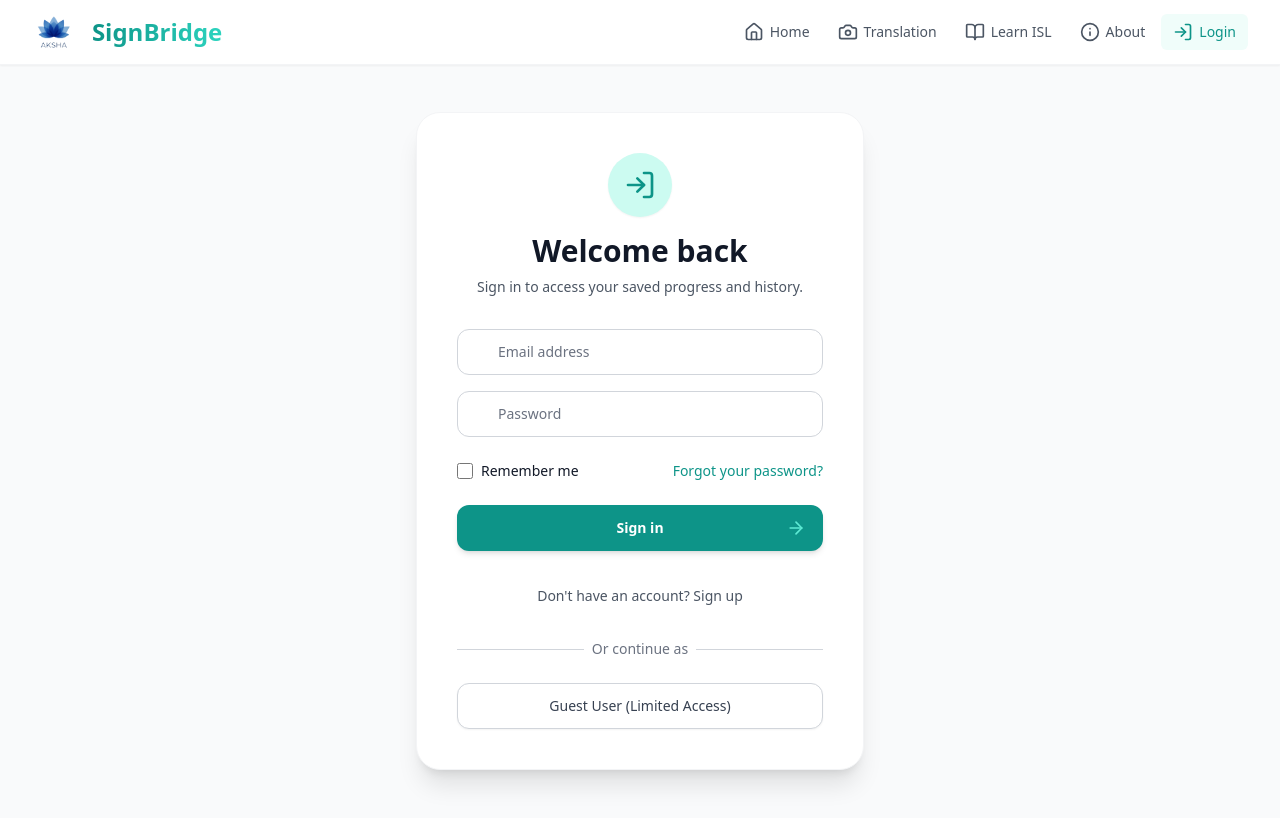
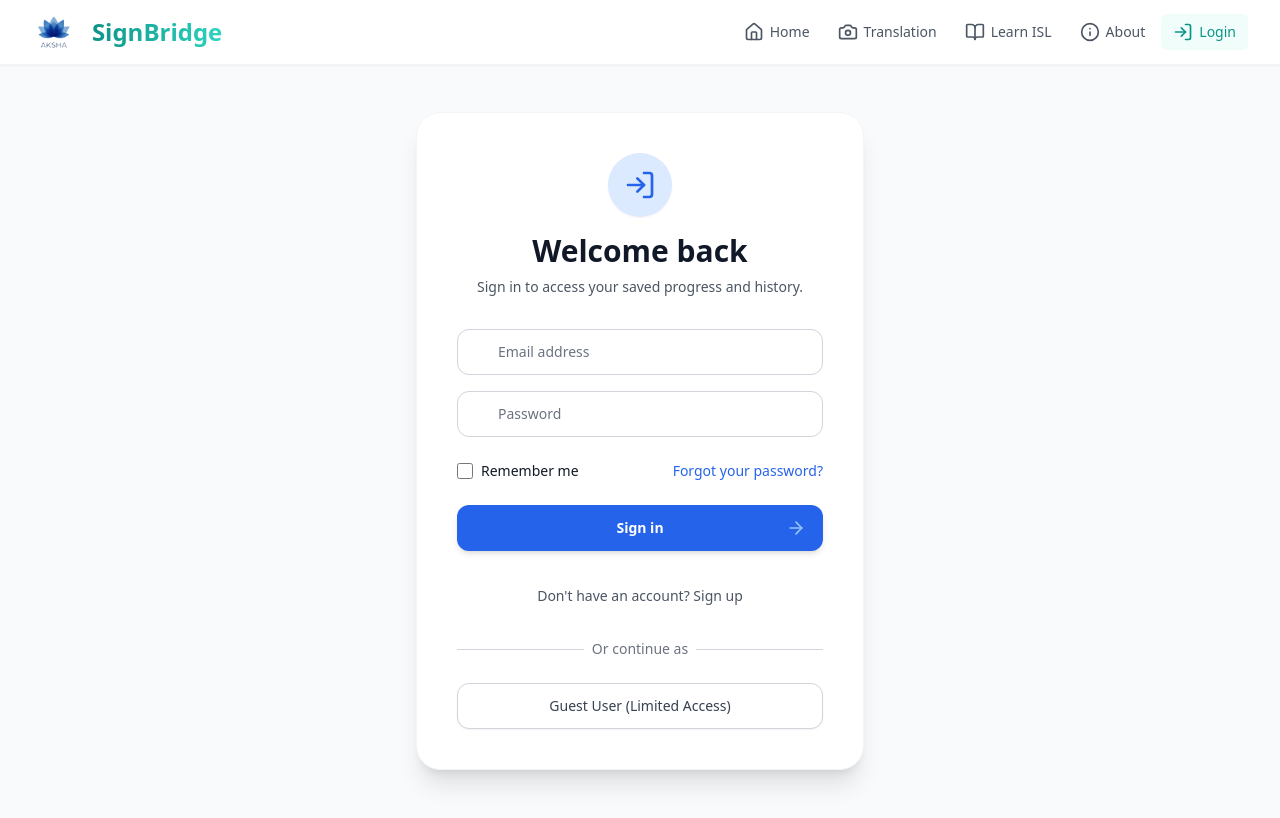
Before and after one commit to alaryx/Signbridge, a React (Vite) app in the folder frontend/: page /auth in a window 1280 px wide. Built offline with nearby package versions, Linux system fonts and the light colour scheme.

Commit message:
UI Redesign: Introduce premium blue brand colors and fix visibility issues

```diff
--- a/frontend/src/index.css
+++ b/frontend/src/index.css
@@ -4,6 +4,6 @@
 
 @layer base {
   body {
-    @apply antialiased text-gray-900 bg-gray-50;
+    @apply antialiased text-slate-900 bg-slate-50;
   }
 }
--- a/frontend/src/pages/About.jsx
+++ b/frontend/src/pages/About.jsx
@@ -5,10 +5,10 @@ const About = () => {
     return (
         <div className="w-full bg-white">
             {/* Hero Section */}
-            <div className="bg-gradient-to-br from-teal-900 via-teal-800 to-emerald-900 py-20 px-4 sm:px-6 lg:px-8 text-center relative overflow-hidden">
+            <div className="bg-gradient-to-br from-brand-900 via-brand-800 to-indigo-900 py-20 px-4 sm:px-6 lg:px-8 text-center relative overflow-hidden">
                 <div className="absolute inset-0 bg-[url('https://www.transparenttextures.com/patterns/cubes.png')] opacity-10"></div>
                 <h1 className="text-4xl md:text-5xl font-extrabold text-white mb-6 relative z-10">About SignBridge</h1>
-                <p className="text-xl text-teal-100 max-w-3xl mx-auto font-medium relative z-10">
+                <p className="text-xl text-brand-100 max-w-3xl mx-auto font-medium relative z-10">
                     An Impact Driven Project (SP 2026) by Team AKSHA designed to create an inclusive society through technology.
                 </p>
             </div>
@@ -17,7 +17,7 @@ const About = () => {
 
                 {/* Our Mission */}
                 <section className="text-center space-y-6">
-                    <div className="inline-flex justify-center items-center w-16 h-16 rounded-2xl bg-teal-100 text-teal-600 mb-2">
+                    <div className="inline-flex justify-center items-center w-16 h-16 rounded-2xl bg-brand-100 text-brand-600 mb-2">
                         <Target size={32} />
                     </div>
                     <h2 className="text-3xl font-bold text-gray-900">Our Mission</h2>
@@ -32,14 +32,14 @@ const About = () => {
                         <h2 className="text-3xl font-bold text-gray-900">Why SignBridge?</h2>
                         <ul className="space-y-4">
                             <li className="flex items-start gap-4">
-                                <Shield className="text-teal-500 shrink-0 mt-1" />
+                                <Shield className="text-brand-500 shrink-0 mt-1" />
                                 <div>
                                     <h4 className="font-bold text-gray-900">Accessibility First</h4>
                                     <p className="text-gray-600 text-sm">Designed specifically for Indian users with mobile-first layouts, high contrast, and offline fallbacks.</p>
                                 </div>
                             </li>
                             <li className="flex items-start gap-4">
-                                <Users className="text-teal-500 shrink-0 mt-1" />
+                                <Users className="text-brand-500 shrink-0 mt-1" />
                                 <div>
                                     <h4 className="font-bold text-gray-900">Unified Experience</h4>
                                     <p className="text-gray-600 text-sm">No clunky mode-switching. Converse naturally in a single, intuitive interface combining camera input and text output.</p>
@@ -58,7 +58,7 @@ const About = () => {
                     <p className="text-gray-600 mb-8 max-w-2xl mx-auto">
                         Driven by a shared passion for social impact and inclusive technology.
                     </p>
-                    <button className="inline-flex items-center gap-2 text-teal-600 font-bold hover:text-teal-700 transition-colors">
+                    <button className="inline-flex items-center gap-2 text-brand-600 font-bold hover:text-brand-700 transition-colors">
                         Read Technical Documentation <ExternalLink size={18} />
                     </button>
                 </section>
--- a/frontend/src/pages/Auth.jsx
+++ b/frontend/src/pages/Auth.jsx
@@ -26,15 +26,15 @@ const Auth = () => {
 
             {/* Background Blobs */}
             <div className="absolute top-0 left-0 w-full h-full overflow-hidden -z-10 pointer-events-none">
-                <div className="absolute top-1/2 left-1/4 w-96 h-96 bg-teal-200 rounded-full mix-blend-multiply filter blur-3xl opacity-30 animate-blob"></div>
-                <div className="absolute bottom-1/4 right-1/4 w-96 h-96 bg-emerald-200 rounded-full mix-blend-multiply filter blur-3xl opacity-30 animate-blob animation-delay-2000"></div>
+                <div className="absolute top-1/2 left-1/4 w-96 h-96 bg-brand-200 rounded-full mix-blend-multiply filter blur-3xl opacity-30 animate-blob"></div>
+                <div className="absolute bottom-1/4 right-1/4 w-96 h-96 bg-sky-200 rounded-full mix-blend-multiply filter blur-3xl opacity-30 animate-blob animation-delay-2000"></div>
             </div>
 
             <div className="max-w-md w-full space-y-8 bg-white p-8 sm:p-10 rounded-3xl shadow-xl border border-gray-100 relative z-10">
 
                 <div className="text-center">
-                    <div className="inline-flex items-center justify-center w-16 h-16 rounded-full bg-teal-100 mb-4 shadow-sm">
-                        <LogIn className="text-teal-600 w-8 h-8" />
+                    <div className="inline-flex items-center justify-center w-16 h-16 rounded-full bg-brand-100 mb-4 shadow-sm">
+                        <LogIn className="text-brand-600 w-8 h-8" />
                     </div>
                     <h2 className="text-3xl font-extrabold text-gray-900">
                         {isLogin ? 'Welcome back' : 'Create an account'}
@@ -54,7 +54,7 @@ const Auth = () => {
                                 <input type="text" required
                                     value={name}
                                     onChange={(e) => setName(e.target.value)}
-                                    className="appearance-none rounded-xl relative block w-full pl-10 px-3 py-3 border border-gray-300 placeholder-gray-500 text-gray-900 focus:outline-none focus:ring-teal-500 focus:border-teal-500 focus:z-10 sm:text-sm transition-colors"
+                                    className="appearance-none rounded-xl relative block w-full pl-10 px-3 py-3 border border-gray-300 placeholder-gray-500 text-gray-900 focus:outline-none focus:ring-brand-500 focus:border-brand-500 focus:z-10 sm:text-sm transition-colors"
                                     placeholder="Full Name"
                                 />
                             </div>
@@ -66,7 +66,7 @@ const Auth = () => {
                             <input type="email" required
                                 value={email}
                                 onChange={(e) => setEmail(e.target.value)}
-                                className="appearance-none rounded-xl relative block w-full pl-10 px-3 py-3 border border-gray-300 placeholder-gray-500 text-gray-900 focus:outline-none focus:ring-teal-500 focus:border-teal-500 focus:z-10 sm:text-sm transition-colors"
+                                className="appearance-none rounded-xl relative block w-full pl-10 px-3 py-3 border border-gray-300 placeholder-gray-500 text-gray-900 focus:outline-none focus:ring-brand-500 focus:border-brand-500 focus:z-10 sm:text-sm transition-colors"
                                 placeholder="Email address"
                             />
                         </div>
@@ -77,7 +77,7 @@ const Auth = () => {
                             <input type="password" required
                                 value={password}
                                 onChange={(e) => setPassword(e.target.value)}
-                                className="appearance-none rounded-xl relative block w-full pl-10 px-3 py-3 border border-gray-300 placeholder-gray-500 text-gray-900 focus:outline-none focus:ring-teal-500 focus:border-teal-500 focus:z-10 sm:text-sm transition-colors"
+                                className="appearance-none rounded-xl relative block w-full pl-10 px-3 py-3 border border-gray-300 placeholder-gray-500 text-gray-900 focus:outline-none focus:ring-brand-500 focus:border-brand-500 focus:z-10 sm:text-sm transition-colors"
                                 placeholder="Password"
                             />
                         </div>
@@ -86,27 +86,27 @@ const Auth = () => {
                     {isLogin && (
                         <div className="flex items-center justify-between">
                             <div className="flex items-center">
-                                <input id="remember-me" name="remember-me" type="checkbox" className="h-4 w-4 text-teal-600 focus:ring-teal-500 border-gray-300 rounded" />
+                                <input id="remember-me" name="remember-me" type="checkbox" className="h-4 w-4 text-brand-600 focus:ring-brand-500 border-gray-300 rounded" />
                                 <label htmlFor="remember-me" className="ml-2 block text-sm text-gray-900">
                                     Remember me
                                 </label>
                             </div>
                             <div className="text-sm">
-                                <a href="#" className="font-medium text-teal-600 hover:text-teal-500">Forgot your password?</a>
+                                <a href="#" className="font-medium text-brand-600 hover:text-brand-500">Forgot your password?</a>
                             </div>
                         </div>
                     )}
 
-                    <button type="submit" className="group relative w-full flex justify-center py-3 px-4 border border-transparent text-sm font-bold rounded-xl text-white bg-teal-600 hover:bg-teal-700 focus:outline-none focus:ring-2 focus:ring-offset-2 focus:ring-teal-500 transition-colors shadow-md">
+                    <button type="submit" className="group relative w-full flex justify-center py-3 px-4 border border-transparent text-sm font-bold rounded-xl text-white bg-brand-600 hover:bg-brand-700 focus:outline-none focus:ring-2 focus:ring-offset-2 focus:ring-brand-500 transition-colors shadow-md">
                         {isLogin ? 'Sign in' : 'Create Account'}
-                        <ArrowRight className="absolute right-4 h-5 w-5 text-teal-300 group-hover:translate-x-1 transition-transform" />
+                        <ArrowRight className="absolute right-4 h-5 w-5 text-brand-300 group-hover:translate-x-1 transition-transform" />
                     </button>
                 </form>
 
                 <div className="text-center mt-4">
                     <button
                         onClick={() => setIsLogin(!isLogin)}
-                        className="text-sm font-medium text-gray-600 hover:text-teal-600 transition-colors"
+                        className="text-sm font-medium text-gray-600 hover:text-brand-600 transition-colors"
                     >
                         {isLogin ? "Don't have an account? Sign up" : "Already have an account? Log in"}
                     </button>
@@ -122,7 +122,7 @@ const Auth = () => {
                         </div>
                     </div>
 
-                    <button className="mt-6 w-full flex justify-center py-3 px-4 border border-gray-300 shadow-sm text-sm font-medium rounded-xl text-gray-700 bg-white hover:bg-gray-50 focus:outline-none focus:ring-2 focus:ring-offset-2 focus:ring-teal-500 transition-colors">
+                    <button className="mt-6 w-full flex justify-center py-3 px-4 border border-gray-300 shadow-sm text-sm font-medium rounded-xl text-gray-700 bg-white hover:bg-gray-50 focus:outline-none focus:ring-2 focus:ring-offset-2 focus:ring-brand-500 transition-colors">
                         Guest User (Limited Access)
                     </button>
                 </div>
--- a/frontend/tailwind.config.js
+++ b/frontend/tailwind.config.js
@@ -7,12 +7,17 @@ export default {
     theme: {
         extend: {
             colors: {
-                primary: {
-                    50: '#f0fdfa',
-                    100: '#ccfbf1',
-                    500: '#14b8a6',
-                    600: '#0d9488',
-                    700: '#0f766e',
+                brand: {
+                    50: '#eff6ff',
+                    100: '#dbeafe',
+                    200: '#bfdbfe',
+                    300: '#93c5fd',
+                    400: '#60a5fa',
+                    500: '#3b82f6',
+                    600: '#2563eb',
+                    700: '#1d4ed8',
+                    800: '#1e40af',
+                    900: '#1e3a8a',
                 }
             }
         },
```
Also changed, not shown: frontend/src/pages/Home.jsx (+6 -6 lines).
